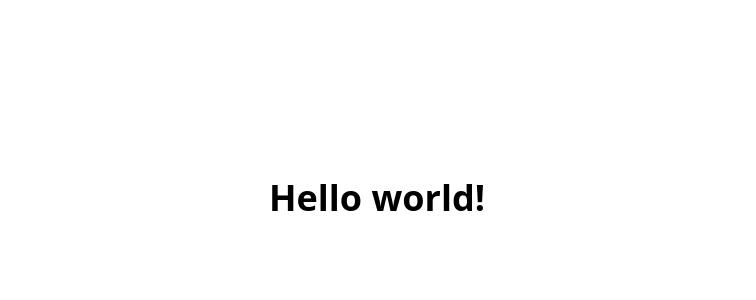
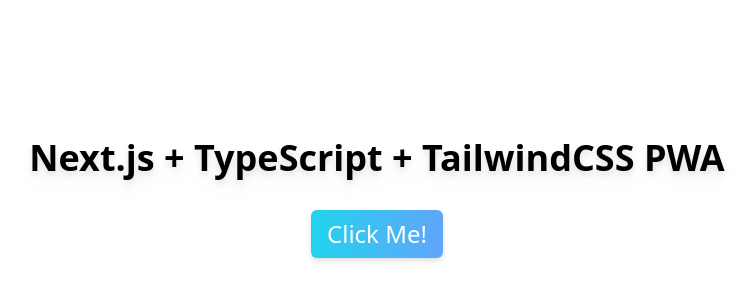
Before and after one commit to kphan32/vibes, a Next.js app: page / in a window 1280 px wide. Shown: the part 202-502 px from the top of the page, without its empty margins (263-1019 px from the left). Built offline with nearby package versions, Linux system fonts and the light colour scheme.

Commit message:
Update index with notification button

```diff
--- a/src/screens/Home/index.tsx
+++ b/src/screens/Home/index.tsx
@@ -1,9 +1,31 @@
 import type { NextPage } from "next";
+import { useEffect } from "react";
 
 const Home: NextPage = () => {
+  const sendNotification = () => {
+    if (Notification.permission === "granted") {
+      navigator.serviceWorker.getRegistration().then((reg) => {
+        reg?.showNotification("Hello world!");
+      });
+    }
+  };
+
+  // Request notification permission immediately
+  useEffect(() => {
+    Notification.requestPermission();
+  }, []);
+
   return (
-    <div className="w-screen h-screen flex justify-center items-center">
-      <p className="text-4xl font-bold">Hello world!</p>
+    <div className="w-screen h-screen flex flex-col justify-center items-center space-y-8">
+      <p className="text-4xl font-bold drop-shadow-lg">
+        Next.js + TypeScript + TailwindCSS PWA
+      </p>
+      <button
+        className="bg-gradient-to-r from-cyan-400 to-blue-400 text-white px-4 py-2 rounded-md text-2xl drop-shadow-md hover:drop-shadow-lg transition-all"
+        onClick={sendNotification}
+      >
+        Click Me!
+      </button>
     </div>
   );
 };
```
